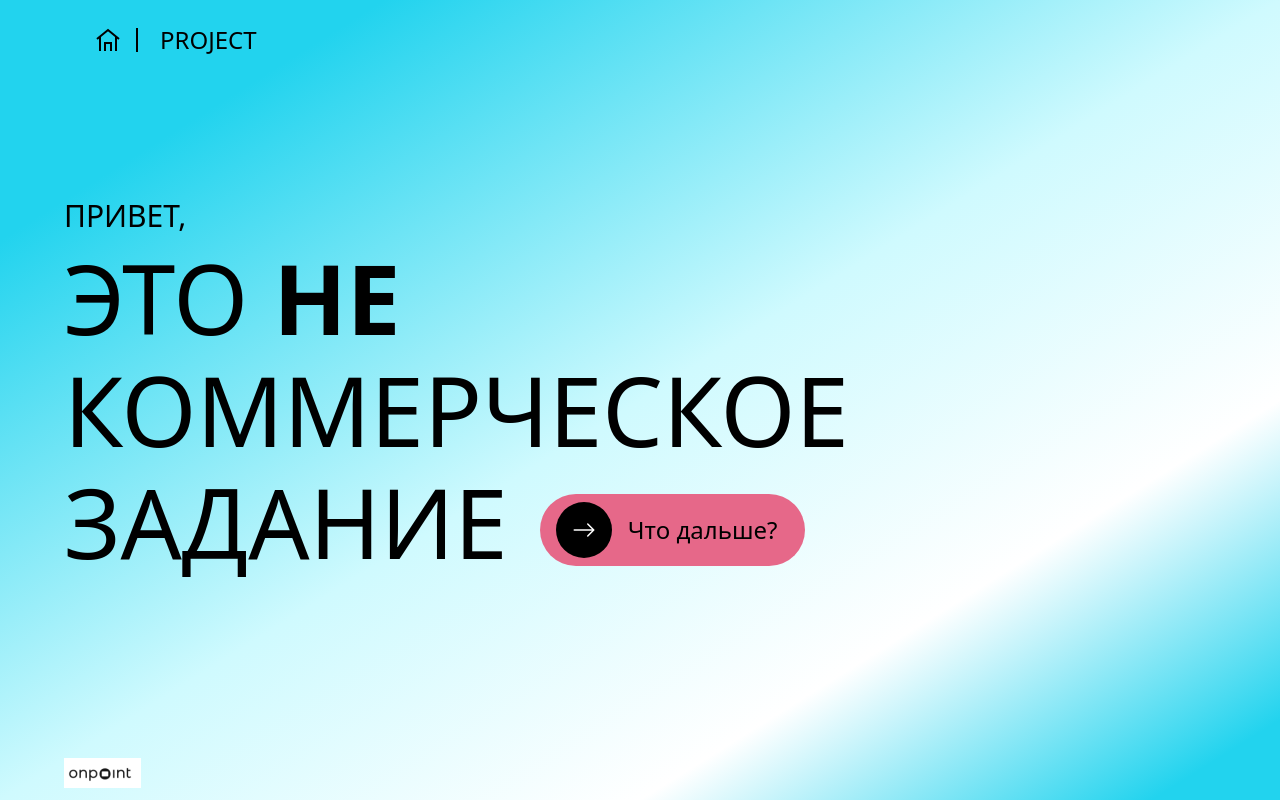
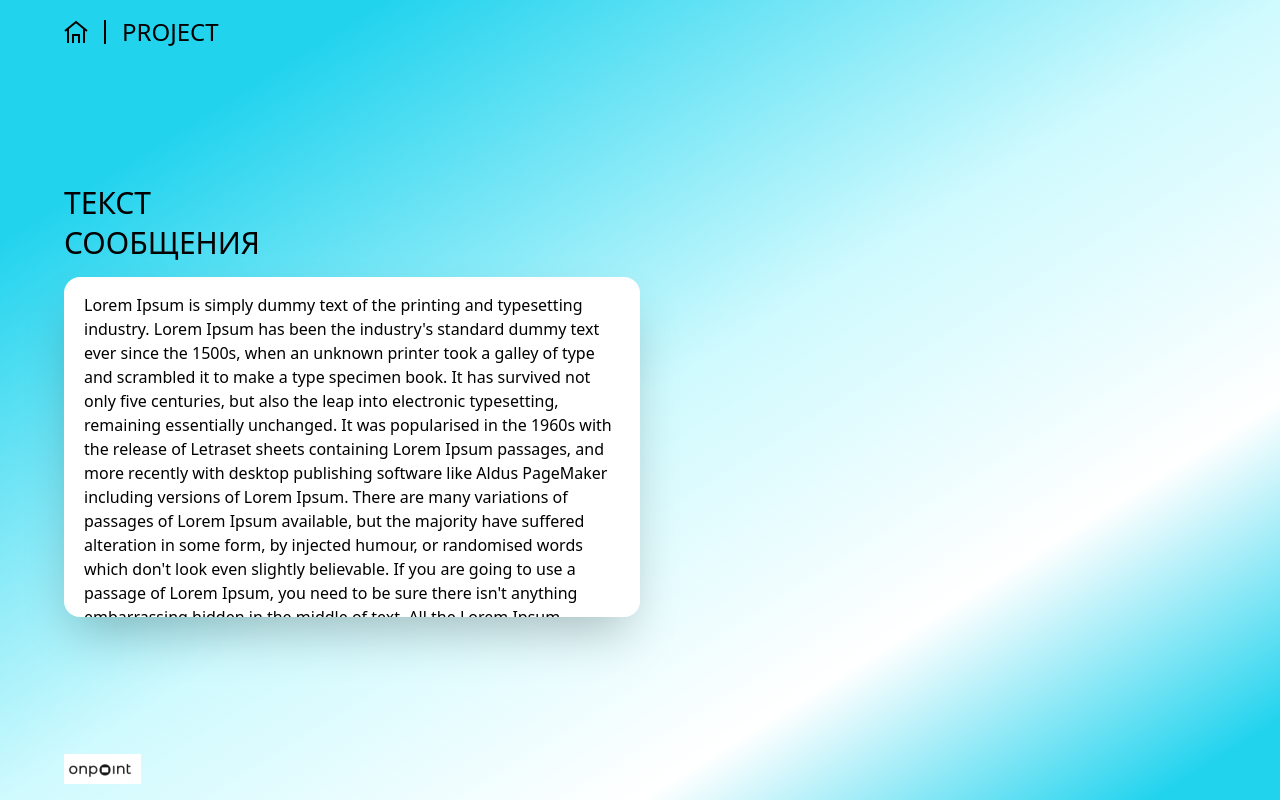
Before and after one commit to jabborovaz/Onepoint-task, a React (Create React App) app: page /secondPage in a window 1280 px wide. Built offline with nearby package versions, Linux system fonts and the light colour scheme.

Commit message:
make 2 pages with router

```diff
--- a/package.json
+++ b/package.json
@@ -10,6 +10,7 @@
     "react": "^18.2.0",
     "react-dom": "^18.2.0",
     "react-icons": "^4.4.0",
+    "react-router-dom": "^6.4.2",
     "react-scripts": "5.0.1",
     "web-vitals": "^2.1.0"
   },
--- a/src/App.css
+++ b/src/App.css
@@ -25,7 +25,7 @@
 }
 
 .scroll-text {
-  height: 400px;
+  height: 340px;
   direction: rtl;
 }
 
@@ -33,17 +33,17 @@
   direction: ltr;
 }
 
-::-webkit-scrollbar {
+.scroll-text::-webkit-scrollbar {
   width: 5px;
   max-height: 20%;
   height: 20%;
 }
 
-::-webkit-scrollbar-track {
+.scroll-text::-webkit-scrollbar-track {
   background: #000;
 }
 
-::-webkit-scrollbar-thumb {
+.scroll-text::-webkit-scrollbar-thumb {
   background: #e56ab0;
   outline: 7px solid #e56ab0;
   border-radius: 20px;
--- a/src/App.js
+++ b/src/App.js
@@ -1,10 +1,18 @@
 import "./App.css";
+import { Route, Routes } from "react-router-dom";
 import Main from "./container/Main";
+import FirstPage from "./container/FirstPage";
+import SecondPage from "./container/SecondPage";
 
 function App() {
   return (
     <>
-      <Main />
+      <Routes>
+        <Route path="/" element={<Main />}>
+          <Route index element={<FirstPage />} />
+          <Route path="secondPage" element={<SecondPage />} />
+        </Route>
+      </Routes>
     </>
   );
 }
--- /dev/null
+++ b/src/container/FirstPage.js
@@ -0,0 +1,29 @@
+import React from "react";
+import { Link } from "react-router-dom";
+import { BsArrowRight } from "react-icons/bs";
+
+function FirstPage() {
+  return (
+    <div className="px-16 flex flex-col space-y-4">
+      <p className="text-3xl uppercase m-0">Привет,</p>
+      <p className="text-8xl uppercase m-0">
+        Это <span className="font-bold">не</span>
+      </p>
+      <p className="text-8xl uppercase m-0">Коммерческое</p>
+      <div className="flex flex-row space-x-8 items-center">
+        <p className="text-8xl uppercase m-0">Задание</p>
+        <Link
+          to="/secondPage"
+          className="flex flex-row space-x-4 mt-4 items-center pl-4 pr-7 py-2 rounded-full bg-[#E66889] hover:cursor-pointer"
+        >
+          <div className="text-2xl text-white bg-black m-0 p-4 rounded-full">
+            <BsArrowRight />
+          </div>
+          <p className="text-2xl m-0 whitespace-nowrap">Что дальше?</p>
+        </Link>
+      </div>
+    </div>
+  );
+}
+
+export default FirstPage;
--- a/src/container/Main.js
+++ b/src/container/Main.js
@@ -1,73 +1,25 @@
 import React from "react";
-import { useState } from "react";
+import { Outlet, Link } from "react-router-dom";
 import { GrHome } from "react-icons/gr";
-import { BsArrowRight } from "react-icons/bs";
 import logo from "../images/onpoint.PNG";
 
 function Main() {
   return (
     <>
-      <div className="background-gradient h-screen w-full flex flex-col justify-between">
-        <div className="relative">
-          <div className="pr-4 border-r-2 text-2xl m-0 fixed top-7 left-24 border-r-black">
-            <GrHome />
+      <div className="background-gradient h-screen flex flex-col justify-between">
+        <div className="flex flex-row items-center space-x-4 px-16 py-4">
+          <div className="pr-4 border-r-2 text-2xl m-0 border-r-black">
+            <Link to="/">
+              <GrHome />
+            </Link>
           </div>
-          <p className="text-2xl m-0 fixed top-6 left-40">PROJECT</p>
+          <p className="text-2xl m-0">PROJECT</p>
         </div>
-        <div className="px-16 flex flex-col space-y-4">
-          <p className="text-3xl uppercase m-0">Привет,</p>
-          <p className="text-8xl uppercase m-0">
-            Это <span className="font-bold">не</span>
-          </p>
-          <p className="text-8xl uppercase m-0">Коммерческое</p>
-          <div className="flex flex-row space-x-8 items-center">
-            <p className="text-8xl uppercase m-0">Задание</p>
-            <button className="flex flex-row space-x-4 mt-4 items-center pl-4 pr-7 py-2 rounded-full bg-[#E66889] hover:cursor-pointer">
-              <div className="text-2xl text-white bg-black m-0 p-4 rounded-full">
-                <BsArrowRight />
-              </div>
-              <p className="text-2xl m-0 whitespace-nowrap">Что дальше?</p>
-            </button>
-          </div>
-        </div>
-        <div className="px-16 py-4 relative">
-          <img className="fixed left-16 bottom-3" src={logo} alt="onpoint" />
+        <Outlet />
+        <div className="px-16 py-4">
+          <img src={logo} alt="onpoint" />
         </div>
       </div>
-
-      {/* <div className="first-slider-gradient h-screen flex flex-col justify-center">
-        <div className="px-16 flex flex-col space-y-4">
-          <div className="flex flex-col space-y-1">
-            <p className="text-3xl uppercase m-0">Текст</p>
-            <p className="text-3xl uppercase m-0">Сообщения</p>
-          </div>
-          <div className="w-4/5 scroll-text bg-white rounded-2xl shadow-2xl overflow-y-scroll px-5 py-4">
-            <p className="text-direction">
-              Lorem Ipsum is simply dummy text of the printing and typesetting
-              industry. Lorem Ipsum has been the industry's standard dummy text
-              ever since the 1500s, when an unknown printer took a galley of
-              type and scrambled it to make a type specimen book. It has
-              survived not only five centuries, but also the leap into
-              electronic typesetting, remaining essentially unchanged. It was
-              popularised in the 1960s with the release of Letraset sheets
-              containing Lorem Ipsum passages, and more recently with desktop
-              publishing software like Aldus PageMaker including versions of
-              Lorem Ipsum. There are many variations of passages of Lorem Ipsum
-              available, but the majority have suffered alteration in some form,
-              by injected humour, or randomised words which don't look even
-              slightly believable. If you are going to use a passage of Lorem
-              Ipsum, you need to be sure there isn't anything embarrassing
-              hidden in the middle of text. All the Lorem Ipsum generators on
-              the Internet tend to repeat predefined chunks as necessary, making
-              this the first true generator on the Internet. It uses a
-              dictionary of over 200 Latin words, combined with a handful of
-              model sentence structures, to generate Lorem Ipsum which looks
-              reasonable. The generated Lorem Ipsum is therefore always free
-              from repetition, injected humour, or non-characteristic words etc.
-            </p>
-          </div>
-        </div>
-      </div> */}
     </>
   );
 }
--- /dev/null
+++ b/src/container/SecondPage.js
@@ -0,0 +1,38 @@
+import React from "react";
+
+function SecondPage() {
+  return (
+    <div className="px-16 flex flex-col space-y-4">
+      <div className="flex flex-col space-y-1">
+        <p className="text-3xl uppercase m-0">Текст</p>
+        <p className="text-3xl uppercase m-0">Сообщения</p>
+      </div>
+      <div className="w-1/2 scroll-text bg-white rounded-2xl shadow-2xl overflow-y-scroll px-5 py-4">
+        <p className="text-direction">
+          Lorem Ipsum is simply dummy text of the printing and typesetting
+          industry. Lorem Ipsum has been the industry's standard dummy text ever
+          since the 1500s, when an unknown printer took a galley of type and
+          scrambled it to make a type specimen book. It has survived not only
+          five centuries, but also the leap into electronic typesetting,
+          remaining essentially unchanged. It was popularised in the 1960s with
+          the release of Letraset sheets containing Lorem Ipsum passages, and
+          more recently with desktop publishing software like Aldus PageMaker
+          including versions of Lorem Ipsum. There are many variations of
+          passages of Lorem Ipsum available, but the majority have suffered
+          alteration in some form, by injected humour, or randomised words which
+          don't look even slightly believable. If you are going to use a passage
+          of Lorem Ipsum, you need to be sure there isn't anything embarrassing
+          hidden in the middle of text. All the Lorem Ipsum generators on the
+          Internet tend to repeat predefined chunks as necessary, making this
+          the first true generator on the Internet. It uses a dictionary of over
+          200 Latin words, combined with a handful of model sentence structures,
+          to generate Lorem Ipsum which looks reasonable. The generated Lorem
+          Ipsum is therefore always free from repetition, injected humour, or
+          non-characteristic words etc.
+        </p>
+      </div>
+    </div>
+  );
+}
+
+export default SecondPage;
--- a/src/index.js
+++ b/src/index.js
@@ -1,17 +1,12 @@
-import React from 'react';
-import ReactDOM from 'react-dom/client';
-import './index.css';
-import App from './App';
-import reportWebVitals from './reportWebVitals';
+import React from "react";
+import ReactDOM from "react-dom/client";
+import "./index.css";
+import App from "./App";
+import { BrowserRouter } from "react-router-dom";
 
-const root = ReactDOM.createRoot(document.getElementById('root'));
+const root = ReactDOM.createRoot(document.getElementById("root"));
 root.render(
-  <React.StrictMode>
+  <BrowserRouter>
     <App />
-  </React.StrictMode>
+  </BrowserRouter>
 );
-
-// If you want to start measuring performance in your app, pass a function
-// to log results (for example: reportWebVitals(console.log))
-// or send to an analytics endpoint. Learn more: https://bit.ly/CRA-vitals
-reportWebVitals();
```
Also changed, not shown: 2 other files (tests, documents, lock files or other folders).
